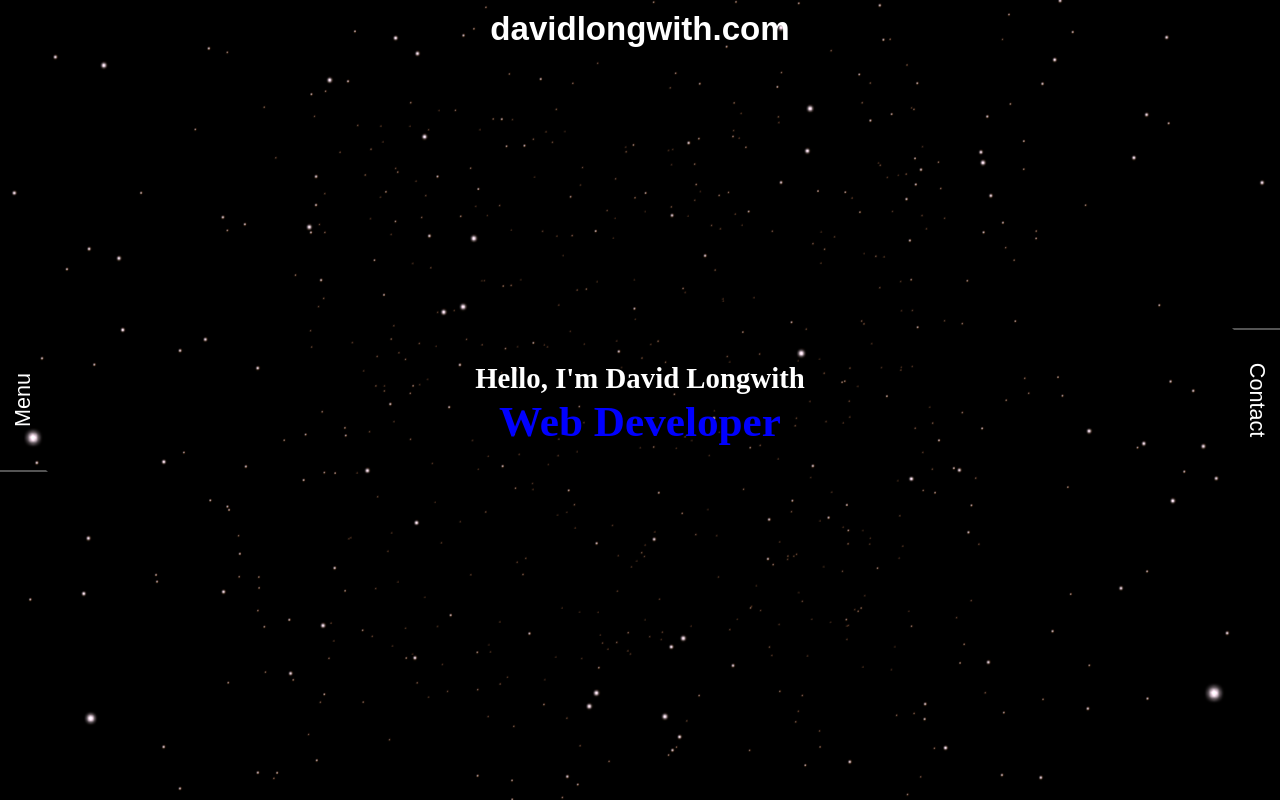
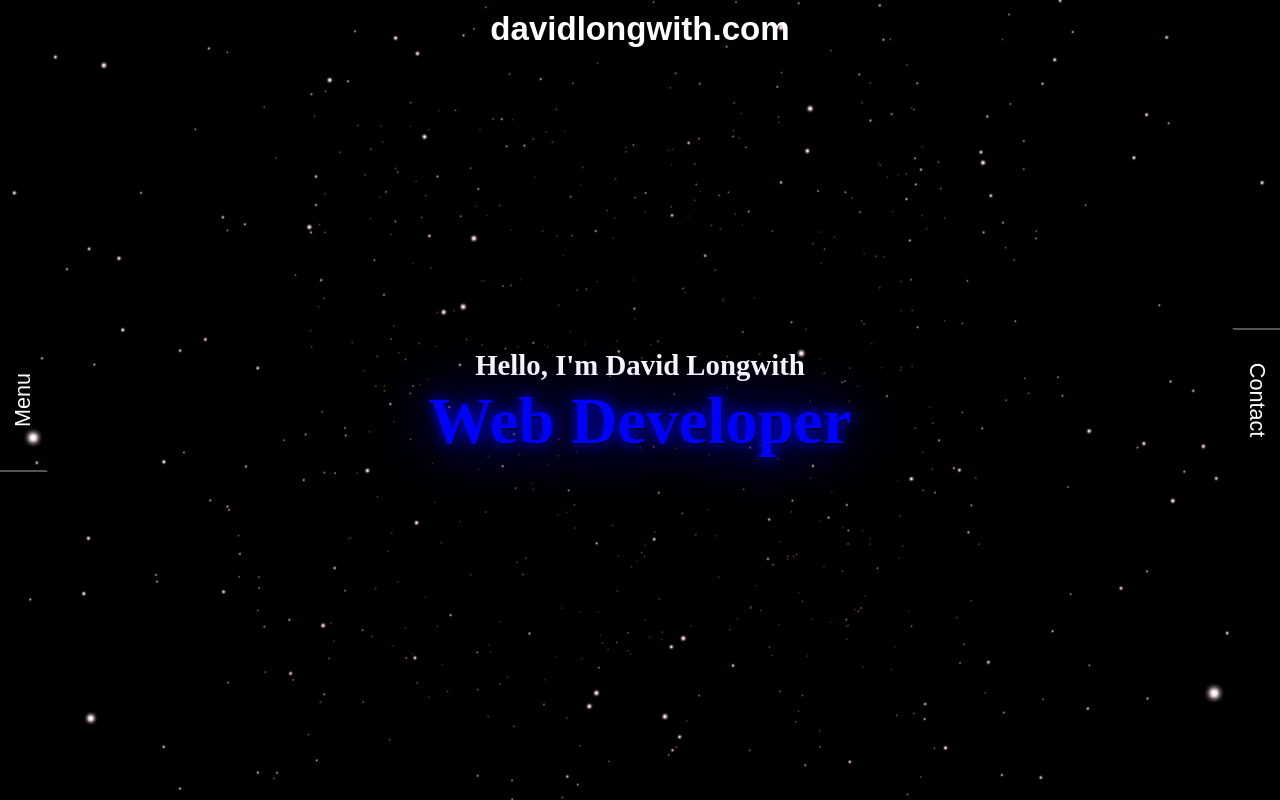
Before and after one commit to davidlongwith/portfolio-mysite-vue, a Vue app: page / in a window 1280 px wide. Built offline with nearby package versions, Linux system fonts and the light colour scheme; a web font is replaced by a local one.

Commit message:
minor Home view tweaks

```diff
--- a/src/views/Home.vue
+++ b/src/views/Home.vue
@@ -21,6 +21,7 @@ div {
 }
 .home-intro-2 {
   color: blue;
-  font-size: 1.2em;
+  font-size: 1.8em;
+  text-shadow: 1px 1px 2px black, 0 0 1em blue, 0 0 0.2em blue;
 }
 </style>
```
